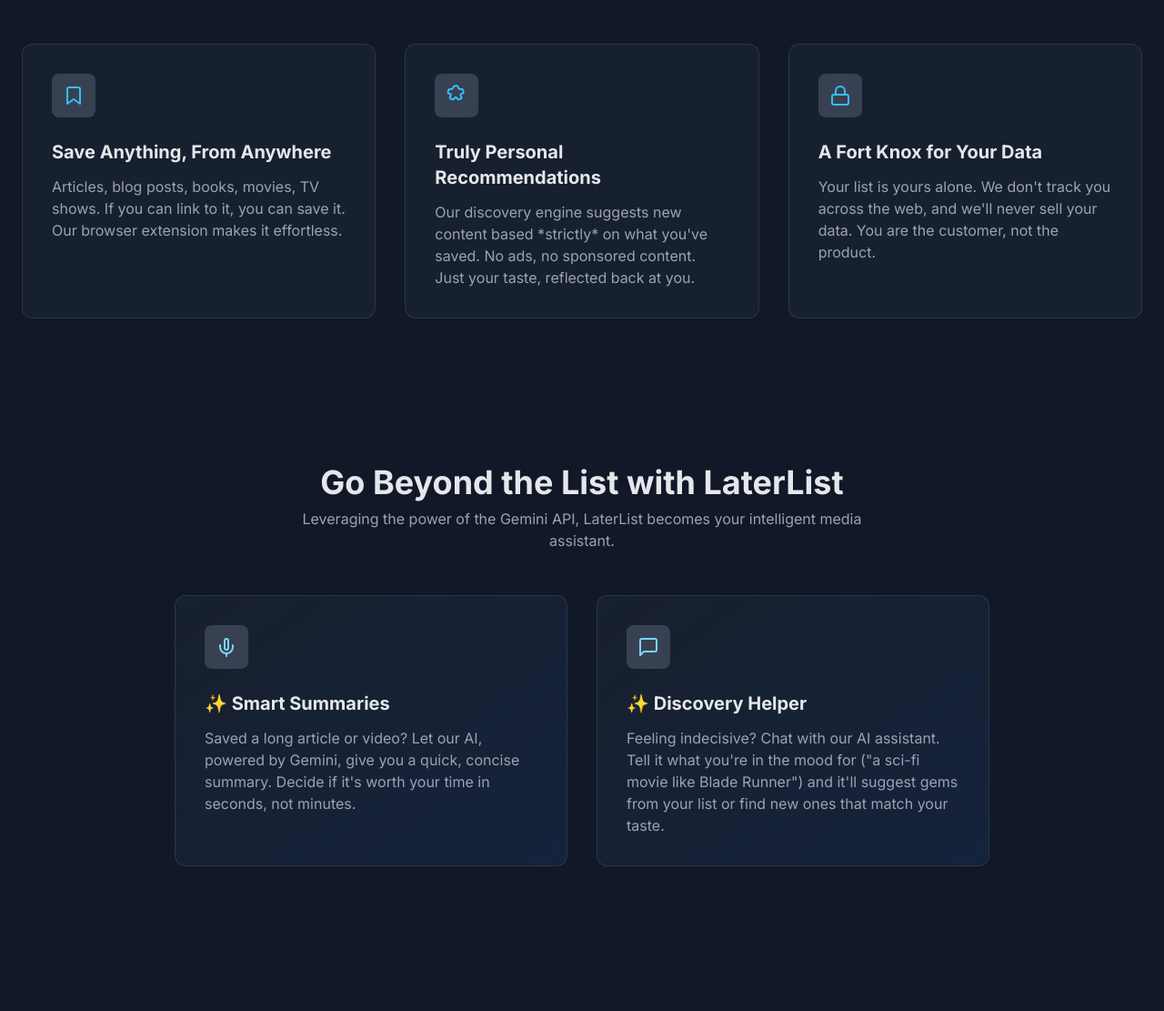
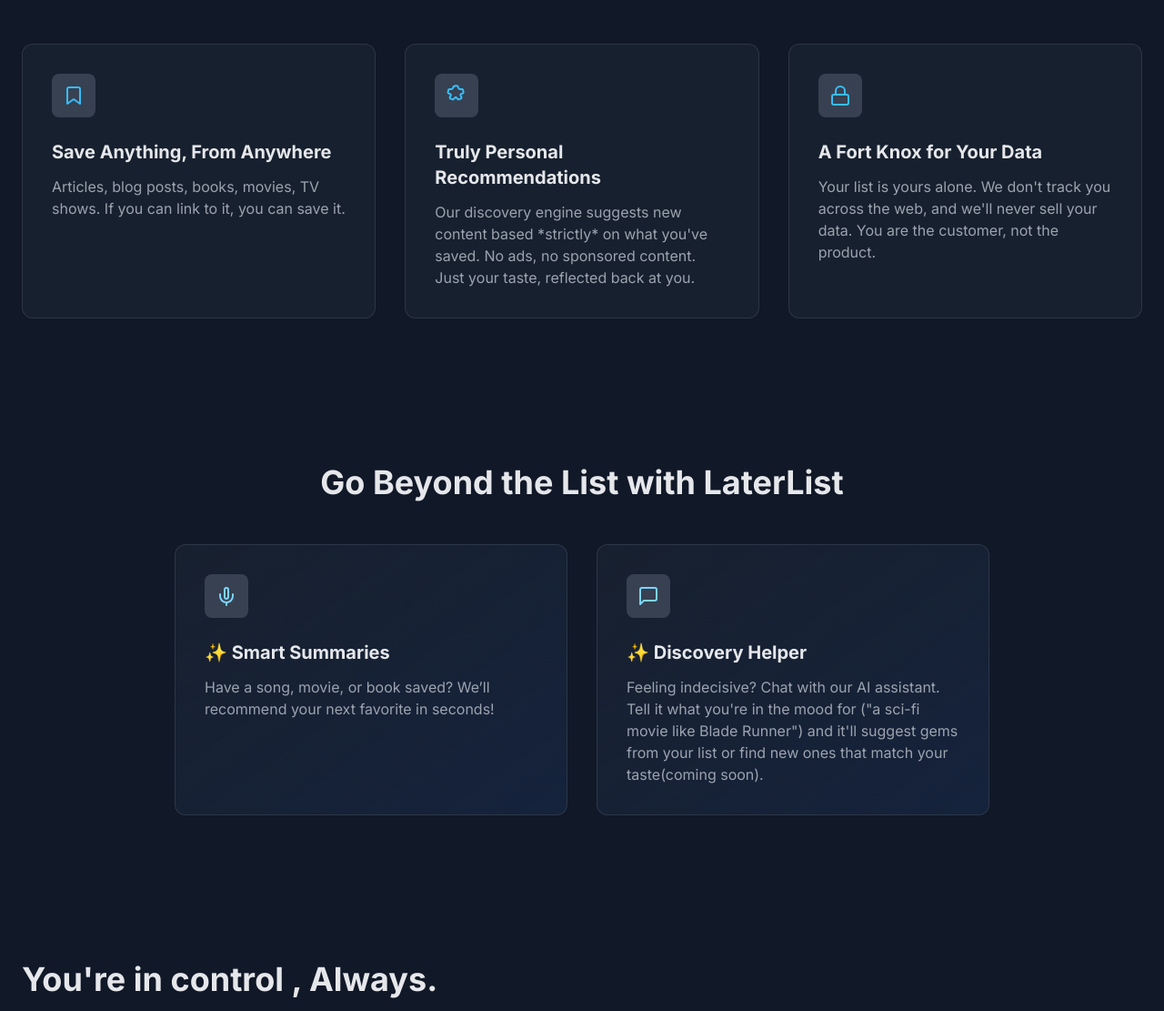
Before and after one commit to Aman-627/LaterList, a Flask app: page / in a window 1280 px wide. Shown: the part 704-1815 px from the top of the page at 91% size. Run offline with Flask 3, Linux system fonts and the light colour scheme; some libraries are stand-ins or nearby versions.

Commit message:
Update landing.html

```diff
--- a/templates/landing.html
+++ b/templates/landing.html
@@ -137,7 +137,7 @@
                         </div>
                         <h4 class="text-xl font-bold mb-3">Save Anything, From Anywhere</h4>
                         <p class="text-gray-400">Articles, blog posts, books, movies, TV shows. If you can link to it,
-                            you can save it. Our browser extension makes it effortless.</p>
+                            you can save it. </p>
                     </div>
                     <!-- Feature 2: Truly Personal Recs -->
                     <div class="feature-card p-8 rounded-xl">
@@ -177,8 +177,7 @@
             <div class="container mx-auto">
                 <div class="text-center mb-12">
                     <h3 class="text-3xl md:text-4xl font-bold mb-2">Go Beyond the List with LaterList</span></h3>
-                    <p class="text-gray-400 max-w-2xl mx-auto">Leveraging the power of the Gemini API, LaterList becomes
-                        your intelligent media assistant.</p>
+                    <p class="text-gray-400 max-w-2xl mx-auto"></p>
                 </div>
                 <div class="grid md:grid-cols-2 gap-8 max-w-4xl mx-auto">
                     <!-- Feature 1: Smart Summaries -->
@@ -193,8 +192,7 @@
                             </svg>
                         </div>
                         <h4 class="text-xl font-bold mb-3">✨ Smart Summaries</h4>
-                        <p class="text-gray-400">Saved a long article or video? Let our AI, powered by Gemini, give you
-                            a quick, concise summary. Decide if it's worth your time in seconds, not minutes.</p>
+                        <p class="text-gray-400">Have a song, movie, or book saved? We’ll recommend your next favorite in seconds!</p>
                     </div>
                     <!-- Feature 2: Discovery Helper -->
                     <div class="feature-card ai-feature-card p-8 rounded-xl">
@@ -208,7 +206,7 @@
                         <h4 class="text-xl font-bold mb-3">✨ Discovery Helper</h4>
                         <p class="text-gray-400">Feeling indecisive? Chat with our AI assistant. Tell it what you're in
                             the mood for ("a sci-fi movie like Blade Runner") and it'll suggest gems from your list or
-                            find new ones that match your taste.</p>
+                            find new ones that match your taste(coming soon).</p>
                     </div>
                 </div>
             </div>
```
